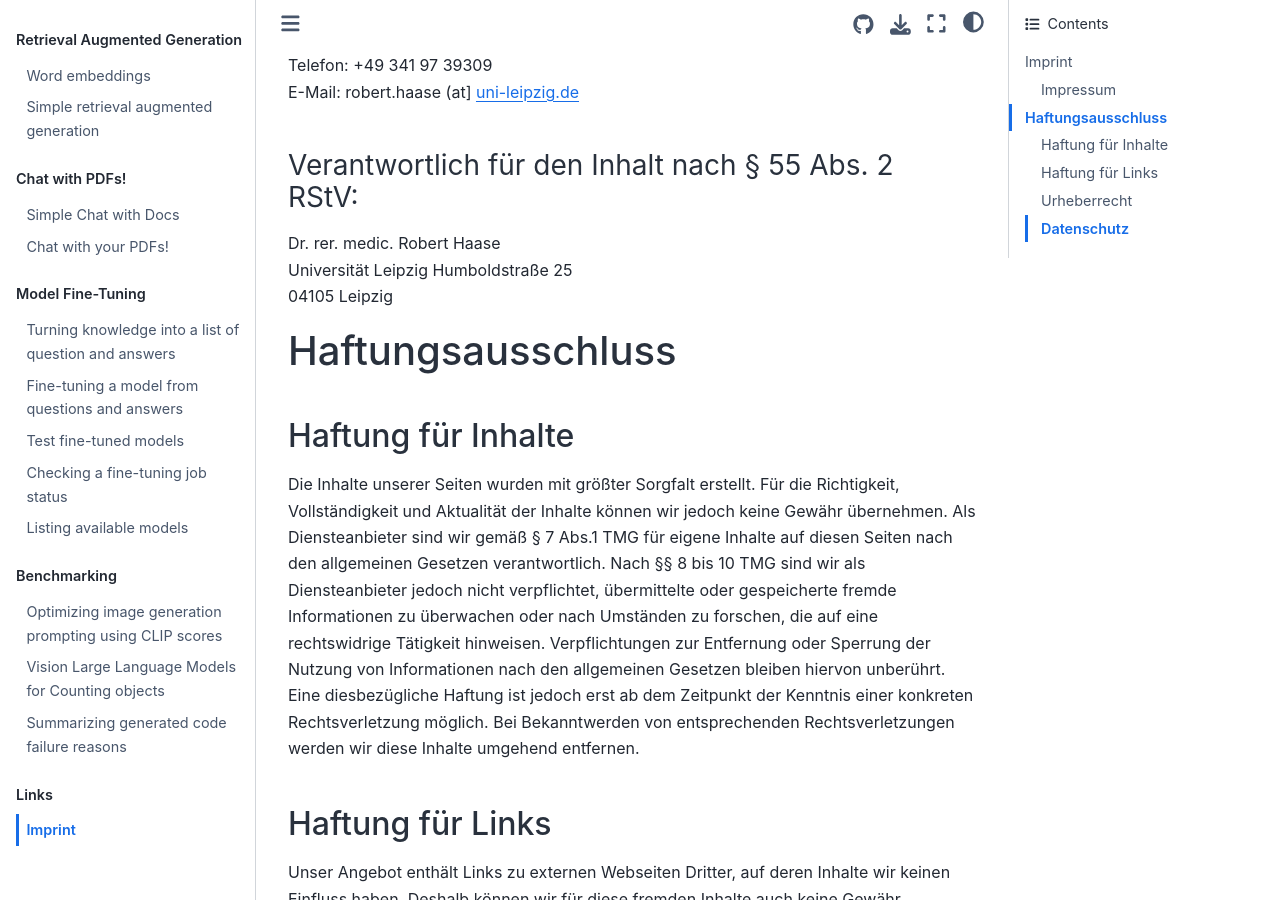
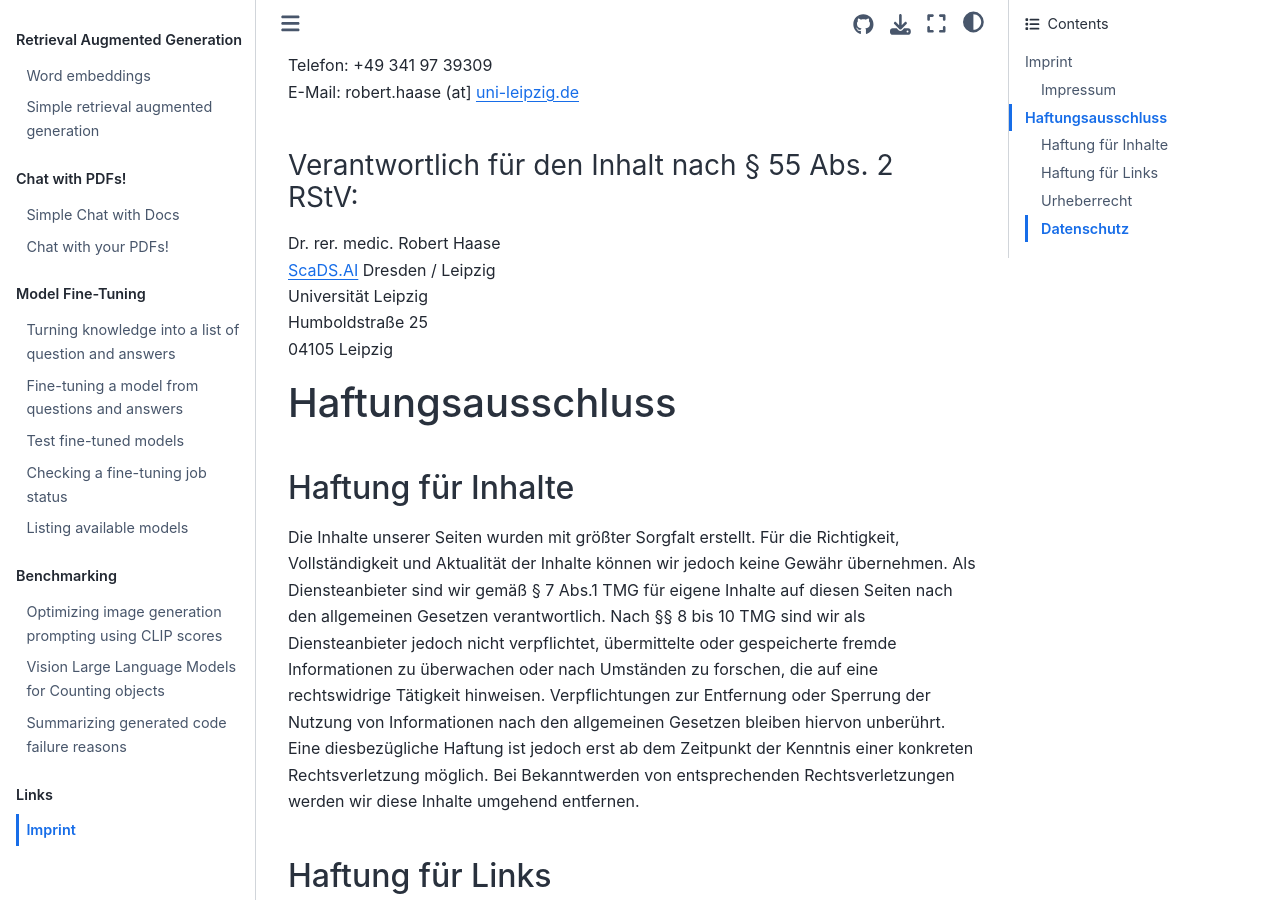
Before and after one commit to ScaDS/generative-ai-notebooks, a Jupyter Book: the page built from docs/imprint.md, in a window 1280 px wide and 900 px high, scrolled down 359 px. Built offline with Jupyter Book 1.0.4 settings and Sphinx 7.4.7 and the Sphinx Book theme 1.1.4, drawn with Linux system fonts in a browser that asks for light colours; pages that are not in the unit, such as notebooks, are missing from menus.

Commit message:
updated imprint

```diff
--- a/docs/imprint.md
+++ b/docs/imprint.md
@@ -13,7 +13,8 @@ E-Mail: robert.haase (at] uni-leipzig.de
 
 ### Verantwortlich für den Inhalt nach § 55 Abs. 2 RStV:
 Dr. rer. medic. Robert Haase\
-Universität Leipzig
+ScaDS.AI Dresden / Leipzig\
+Universität Leipzig\
 Humboldstraße 25\
 04105 Leipzig
 
```
